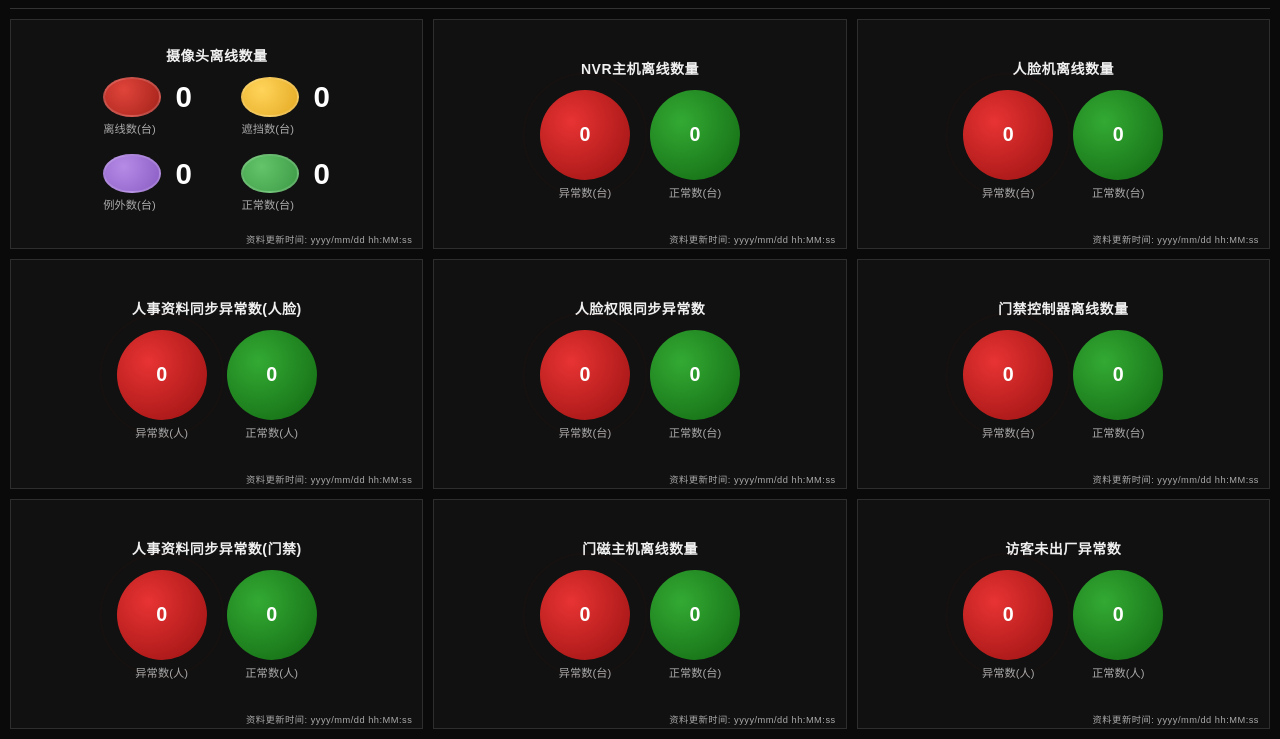
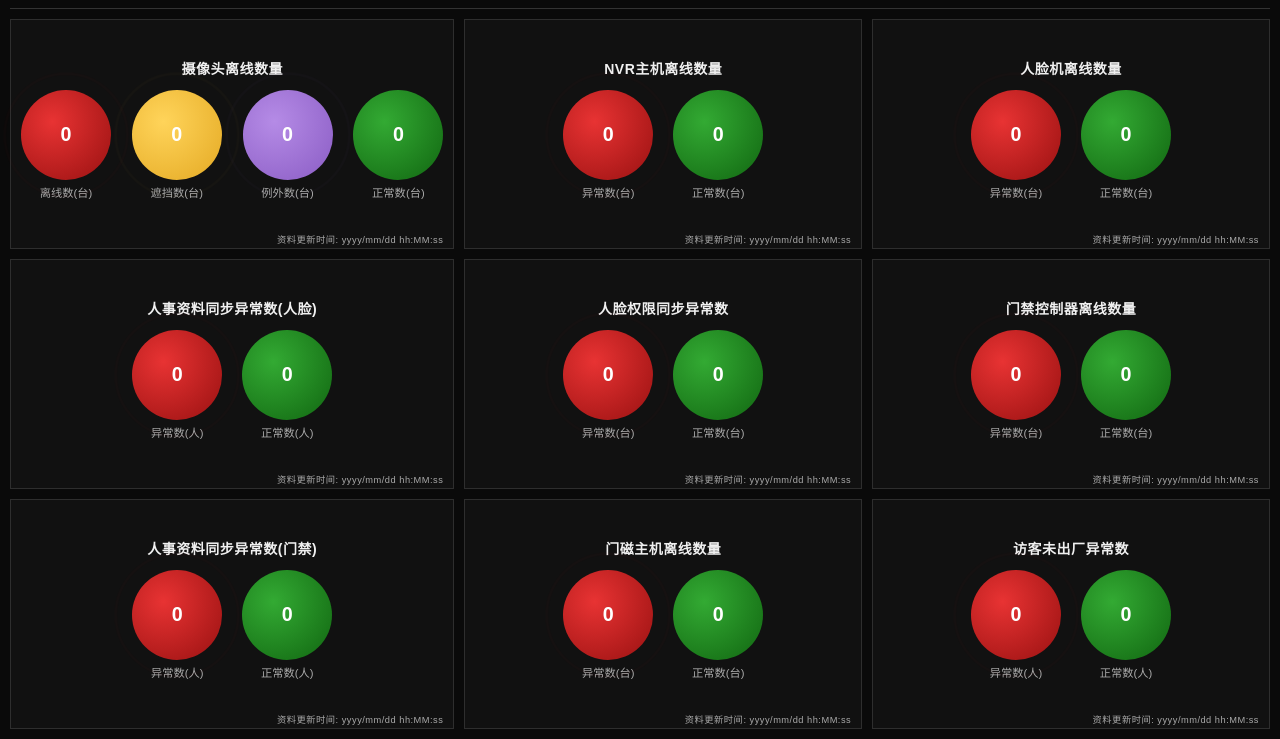
Before and after one commit to KayXCrypto/newP, a plain HTML site: page index.html in a window 1280 px wide. Shown: the part 61-800 px from the top of the page. Drawn offline with Linux system fonts and the light colour scheme; files that its build step writes are made by us from their sources; a script that the page names is missing; files whose address does not match are found by name.

Commit message:
Update index.css

```diff
--- a/index.css
+++ b/index.css
@@ -549,113 +549,23 @@ body {
   transform: none !important;
 }
 
-/* ══════════════════════════════════════════════════════════
-   CARD CAMERA (.card-camera): lưới 2x2
-   mỗi ô = OVAL màu + SỐ bên phải, NHÃN nằm bên dưới oval
-   Hàng 1: Offline (đỏ) | Bị che (vàng)
-   Hàng 2: Ngoại lệ (tím) | Bình thường (xanh)
-   Giữ nguyên các id camera-abnormal / camera-covered / camera-exception / camera-normal
-   nên JS cập nhật số và class blink / is-zero vẫn chạy như cũ.
-   ══════════════════════════════════════════════════════════ */
-.card-camera .circles-row {
-  display: grid;
-  grid-template-columns: repeat(2, auto);
-  justify-content: center;
-  gap: calc(10px + 1vh) calc(24px + 2vw);
-  margin-bottom: 6px;
+/* Bị che = 0: đổi sang xanh, khóa click (giống Ngoại lệ và các card khác) */
+.circle.covered.is-zero {
+  background: radial-gradient(circle at 35% 35%, #33aa33, #116611) !important;
+  pointer-events: none;
+  cursor: default;
+  box-shadow: none !important;
+  transform: none !important;
 }
 
-.card-camera .circle-wrap {
-  align-items: flex-start;
-  /* nhãn thẳng mép trái với oval */
-  gap: 3px;
-}
-
-/* Ô chứa: bỏ nền tròn, thành hàng ngang [oval][số] */
-.card-camera .circle {
-  width: auto;
-  height: auto;
-  min-width: 0;
-  min-height: 0;
-  max-width: none;
-  max-height: none;
-  border-radius: 0;
-  background: none !important;
-  box-shadow: none !important;
-  transform: none !important;
-  animation: none !important;
-  text-decoration: none !important;
-  justify-content: flex-start;
-  gap: calc(8px + 0.5vw);
-  font-size: calc(18px + 0.9vw);
-  line-height: 1;
-}
-
-/* Bỏ vòng sóng tròn cũ */
-.card-camera .circle::after {
+.circle.covered.is-zero::after {
   display: none !important;
 }
 
-/* Oval */
-.card-camera .circle::before {
-  content: '';
-  flex: 0 0 auto;
-  width: clamp(48px, 4.2vw, 84px);
-  height: clamp(32px, 2.8vw, 56px);
-  border-radius: 50%;
-  border: 2px solid rgba(255, 255, 255, 0.16);
-  transition: filter 0.15s;
-}
-
-.card-camera .circle.abnormal::before {
-  background: radial-gradient(circle at 35% 30%, #e0443a, #a3221a);
-}
-
-.card-camera .circle.covered::before {
-  background: radial-gradient(circle at 35% 30%, #ffd45a, #e4a923);
-}
-
-.card-camera .circle.exception::before {
-  background: radial-gradient(circle at 35% 30%, #b58be6, #8a5cc4);
-}
-
-.card-camera .circle.normal::before {
-  background: radial-gradient(circle at 35% 30%, #63c46a, #3c9a45);
-}
-
-/* Số = 0: oval và số mờ đi (class is-zero do JS gắn). Cần độ ưu tiên cao hơn rule is-zero gốc */
-.card-camera .circle.abnormal.is-zero,
-.card-camera .circle.exception.is-zero {
-  background: none !important;
-}
-
-.card-camera .circle.is-zero {
-  opacity: 0.6;
-}
-
-.card-camera .circle.is-zero::before {
-  filter: saturate(0.35) brightness(0.85);
-}
-
-/* Có lỗi: oval nháy (class blink do JS gắn) */
-.card-camera .circle.blink::before {
-  animation: cam-blink 1s ease-in-out infinite;
-}
-
-@keyframes cam-blink {
-  50% {
-    opacity: 0.4;
-  }
-}
-
-/* Hover cho ô bấm được */
-.card-camera .circle.clickable:hover::before {
-  filter: brightness(1.18);
-}
-
-/* Giờ cập nhật: canh phải, nhỏ gọn (dùng chung .card-time-footer) */
-.card-camera .card-time-footer {
-  text-align: right;
+/* Card camera có 4 vòng tròn trên một hàng: thu hẹp khoảng cách một chút để nhãn không chồng nhau.
+   Kích thước, màu, số bên trong và hiệu ứng giữ nguyên như các card khác. */
+.card-camera .circles-row {
+  gap: calc(8px + 1vw);
 }
 
 /* Thêm vào cuối file index.css */
```
